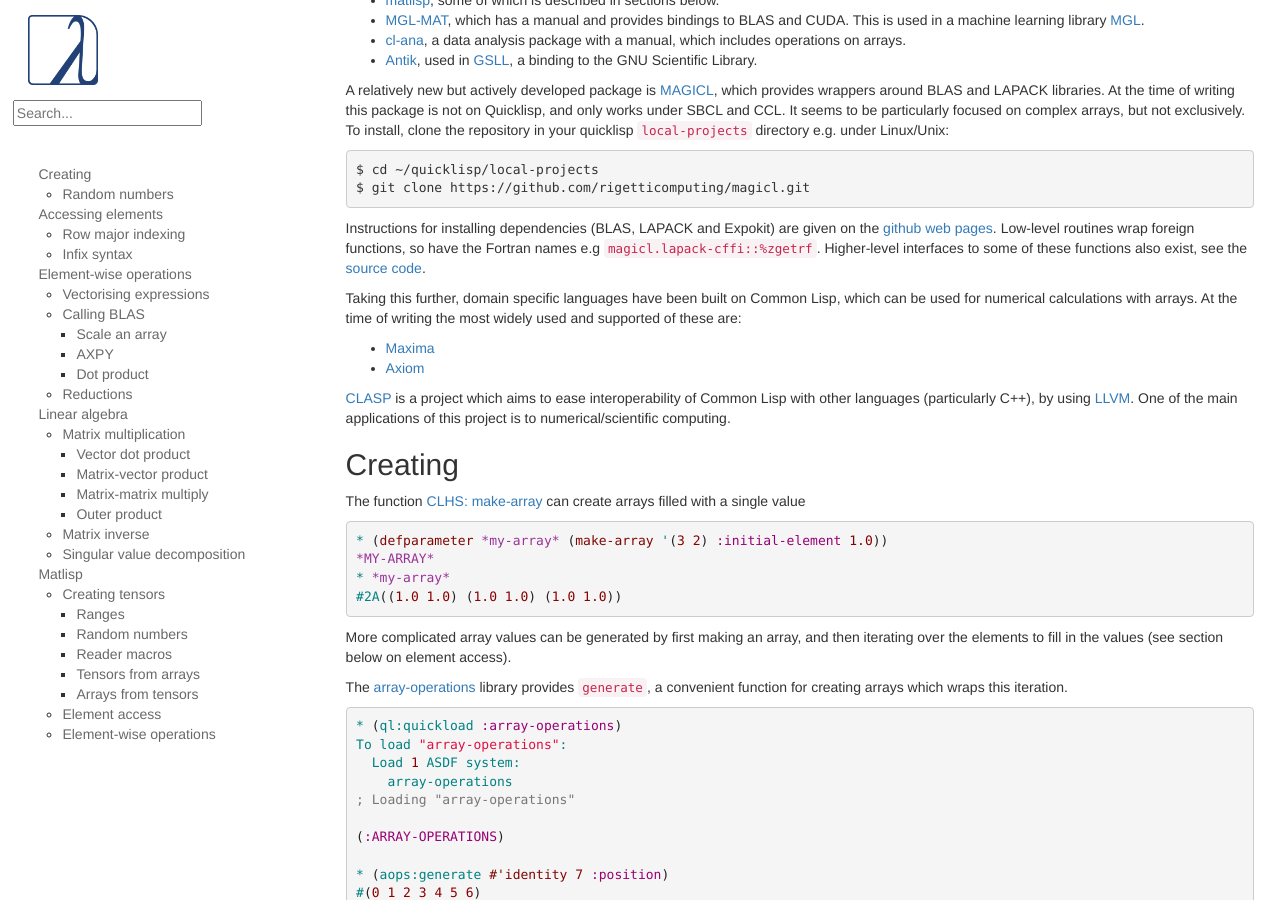
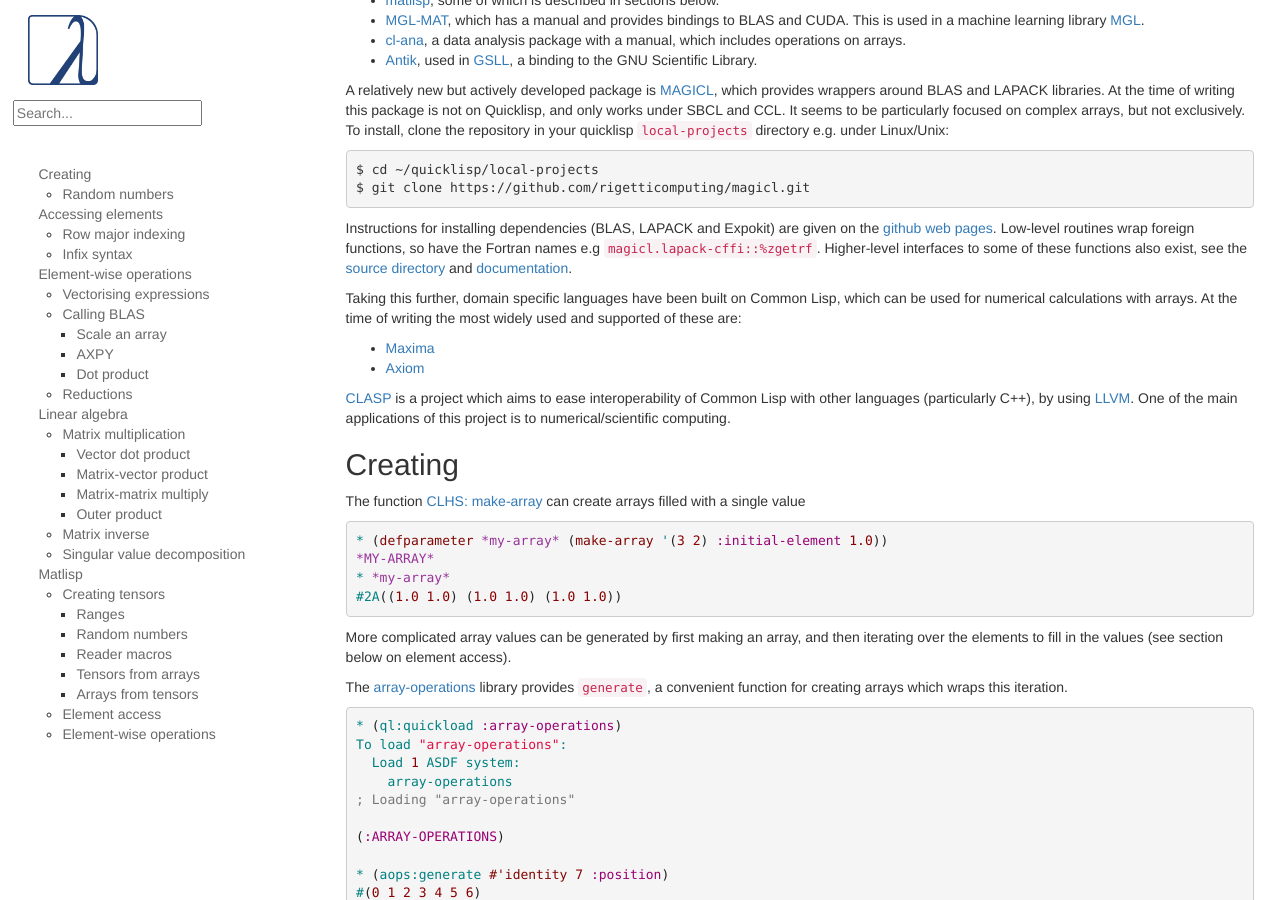
Before and after one commit to LispCookbook/cl-cookbook, a Jekyll site: the page built from arrays.md, in a window 1280 px wide and 900 px high, scrolled down 533 px. Built offline with Jekyll 4.4.1, drawn with Linux system fonts in a browser that asks for light colours.

Commit message:
Update arrays.md
going through 404 links. Details need discussing, so making small individual PRs.

```diff
--- a/arrays.md
+++ b/arrays.md
@@ -72,7 +72,7 @@
 Low-level routines wrap foreign functions, so have the Fortran names
 e.g `magicl.lapack-cffi::%zgetrf`. Higher-level interfaces to some of
 these functions also exist, see the
-[source code](https://github.com/rigetti/magicl/blob/master/src/high-level/high-level.lisp).
+[source directory](https://github.com/rigetti/magicl/blob/master/src/high-level/) and [documentation](https://github.com/quil-lang/magicl/blob/master/doc/high-level.md).
 
 Taking this further, domain specific languages have been built on Common
 Lisp, which can be used for numerical calculations with arrays.
```
